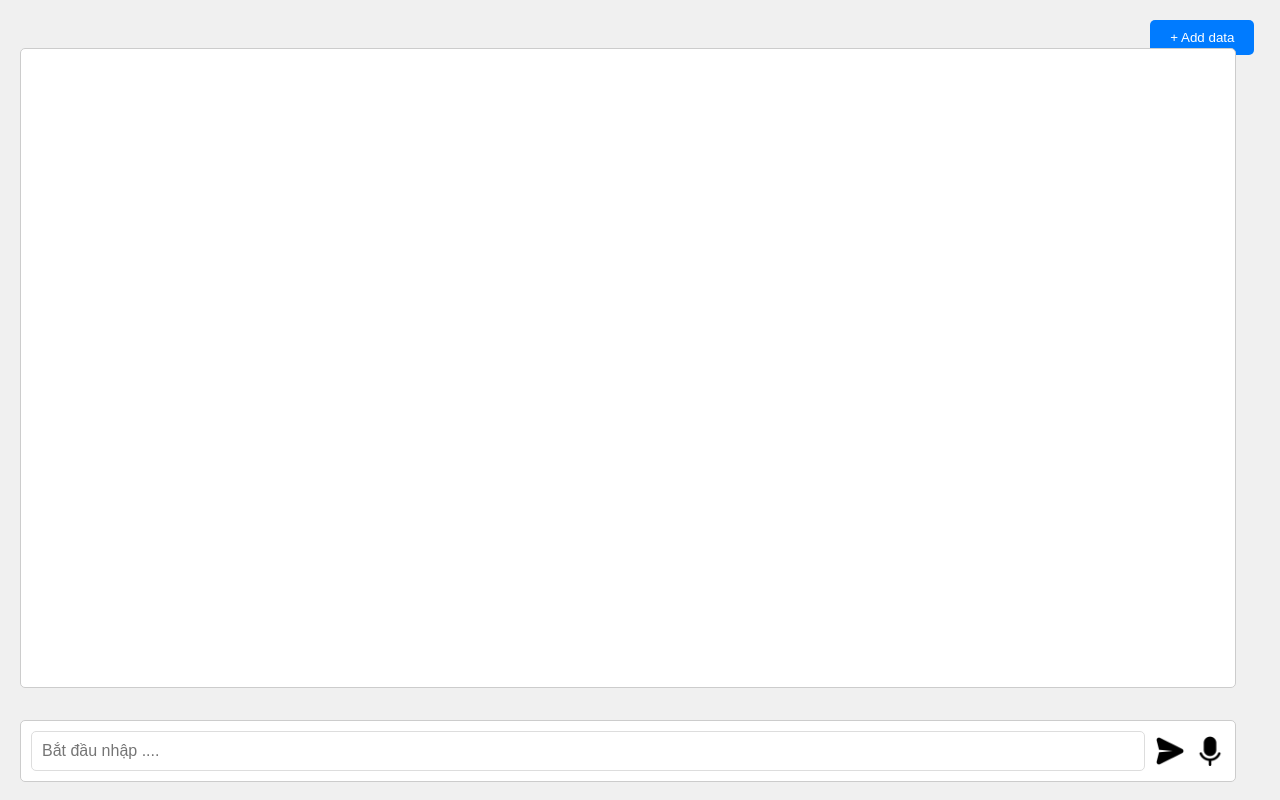
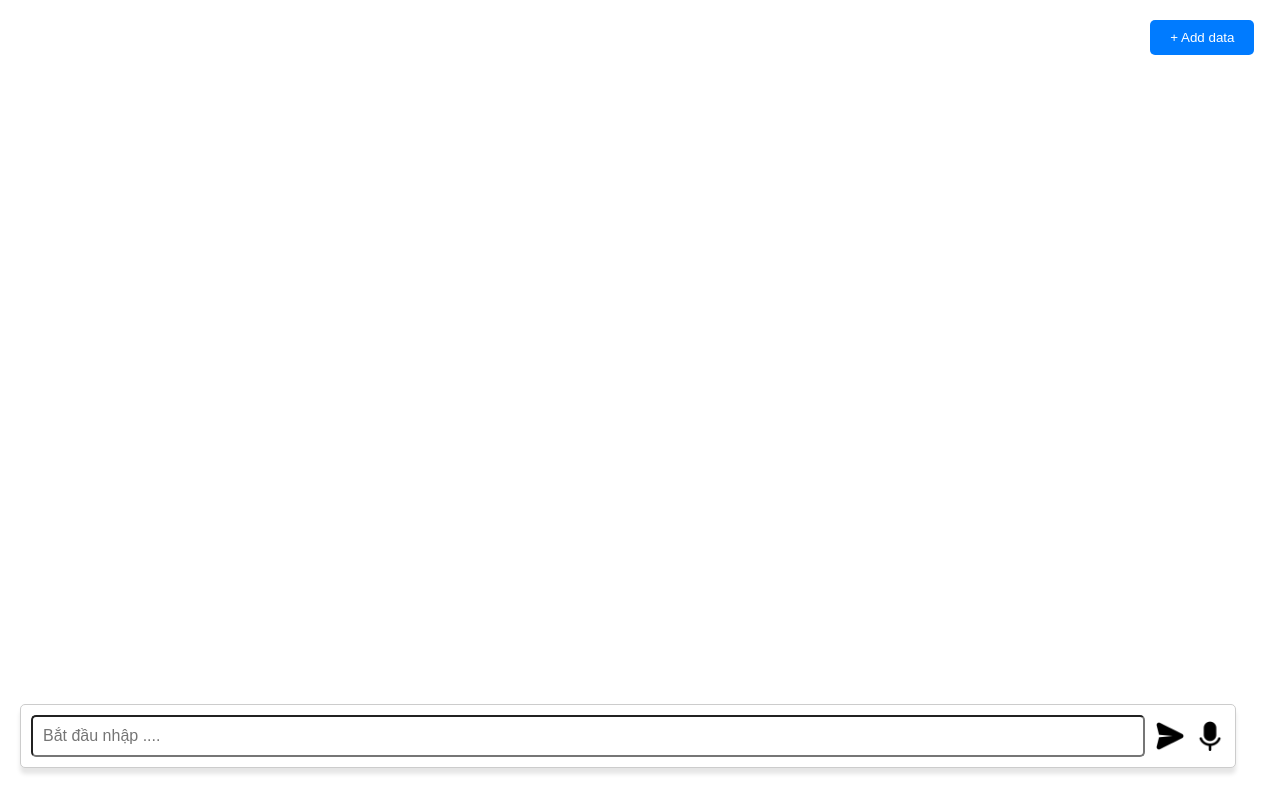
Before and after one commit to noaft/Notebook_LLM, a FastAPI app: page / in a window 1280 px wide. Run offline with FastAPI, Linux system fonts and the light colour scheme; data that the repository does not hold is empty.

Commit message:
add new style

```diff
--- a/api/user.py
+++ b/api/user.py
@@ -14,4 +14,4 @@ def chat(user: User):
 @router.get("/load_all")
 def load():
     data = get_messages()
-    return (data)
+    return data
--- a/data/data.py
+++ b/data/data.py
@@ -1,24 +1,31 @@
 import sqlite3
 import json
 
-conn = sqlite3.connect("chat.db")
-cursor = conn.cursor()
+DB_PATH = "chat.db"
 
+# init database
 def init():
-    cursor.execute("""
-        CREATE TABLE IF NOT EXISTS messages (
-            id INTEGER PRIMARY KEY AUTOINCREMENT,
-            data TEXT
-        )
-    """)
+    with sqlite3.connect(DB_PATH) as conn:
+        cursor = conn.cursor()
+        cursor.execute("""
+            CREATE TABLE IF NOT EXISTS messages (
+                id INTEGER PRIMARY KEY AUTOINCREMENT,
+                data TEXT
+            )
+        """)
+        conn.commit()
 
-# Lưu tin nhắn (JSON)
-def save_message( message, response):
+# save  message and respone (JSON)
+def save_message(message, response):
     data = json.dumps({"message": message, "response": response})
-    cursor.execute("INSERT INTO messages (user, data) VALUES ( ?)", ( data))
-    conn.commit()
+    with sqlite3.connect(DB_PATH) as conn:
+        cursor = conn.cursor()
+        cursor.execute("INSERT INTO messages (data) VALUES (?)", (data,))
+        conn.commit()
 
-# Lấy tin nhắn
+# get all message
 def get_messages():
-    cursor.execute("SELECT data FROM messages")
-    return [( json.loads(data)) for data in cursor.fetchall()]
+    with sqlite3.connect(DB_PATH) as conn:
+        cursor = conn.cursor()
+        cursor.execute("SELECT data FROM messages")
+        return [json.loads(data[0]) for data in cursor.fetchall()]
--- a/main.py
+++ b/main.py
@@ -6,6 +6,7 @@ from starlette.templating import Jinja2Templates
 from fastapi.responses import HTMLResponse
 from api.upload import router as upload
 from data.data import init
+from api.user import router as user
 
 init() # init database
 
@@ -30,6 +31,7 @@ templates = Jinja2Templates(directory=templates_dir)
 app.mount("/static", StaticFiles(directory=static_dir), name="static")
 
 app.include_router(router=upload)
+app.include_router(router=user)
 
 @app.get("/", response_class=HTMLResponse)
 async def get_index(request: Request):
--- a/static/css/index.css
+++ b/static/css/index.css
@@ -7,7 +7,7 @@
 
 body {
     font-family: Arial, sans-serif;
-    background-color: #f0f0f0;
+    background-color: #fff;
     padding: 20px;
 }
 
@@ -28,12 +28,11 @@ body {
 /* Khung hiển thị nội dung chat */
 .chat-show {
     width: 95%;
-    top: 6%;
+    top: 9%;
     position: absolute;
     margin: 0 auto 20px;
     height: 80vh;
     background-color: #fff;
-    border: 1px solid #ccc;
     padding: 10px;
     border-radius: 5px;
     overflow-y: auto;
@@ -71,7 +70,7 @@ body {
 /* Khung nhập chat */
 .chat-container {
     width: 95%;
-    top: 90%;
+    top: 88%;
     position: absolute;
     margin: 0 auto;
     display: flex;
@@ -80,15 +79,15 @@ body {
     background-color: #fff;
     border: 1px solid #ccc;
     border-radius: 5px;
+    box-shadow: 0 6px 4px rgba(0, 0, 0, 0.1); /* Tạo bóng */
 }
+
 
 /* Input nhập tin nhắn */
 .chat-input {
     flex: 1;
     padding: 10px;
-    border: 1px solid #ddd;
     border-radius: 5px;
-    outline: none;
     font-size: 16px;
 }
 
@@ -103,3 +102,7 @@ body {
 .add-pdf{
     display: none;
 }
+
+.send:hover{
+    cursor: pointer;
+}
--- a/static/js/index.js
+++ b/static/js/index.js
@@ -29,8 +29,13 @@ add_pdf.addEventListener("change", function (event) { // Đổi từ "click" th
 
 send.addEventListener("click", function(){
     const message = chat.value
+    chat.value = null
     if (!message.trim()) return;
-
+    add_new_message(message)
+    // fetch("/user", {
+    //     method: "POST",
+    //     body: JSON.stringify({ "message": message }),
+    //   });
 })
 
 async function load_message() {
@@ -38,7 +43,7 @@ async function load_message() {
     const datas = await response.json();
 
     if (!datas) return;
-
+    console.log(datas)
     const chatShow = document.querySelector(".chat-show");
     chatShow.innerHTML = ""; // Xóa nội dung cũ
 
@@ -60,3 +65,18 @@ async function load_message() {
     // Cuộn xuống cuối cùng để hiển thị tin nhắn mới nhất
     chatShow.scrollTop = chatShow.scrollHeight;
 }
+
+load_message()
+
+function add_new_message(message){
+    const chatShow = document.querySelector(".chat-show");
+
+    const messageuserDiv = document.createElement("div"); // message from user
+    messageuserDiv.classList.add("message-box");
+
+    messageuserDiv.classList.add("user-message");
+
+    messageuserDiv.textContent = message;
+
+    chatShow.appendChild(messageuserDiv); // add user meesage
+}
```
Also changed, not shown: chat.db (added).
